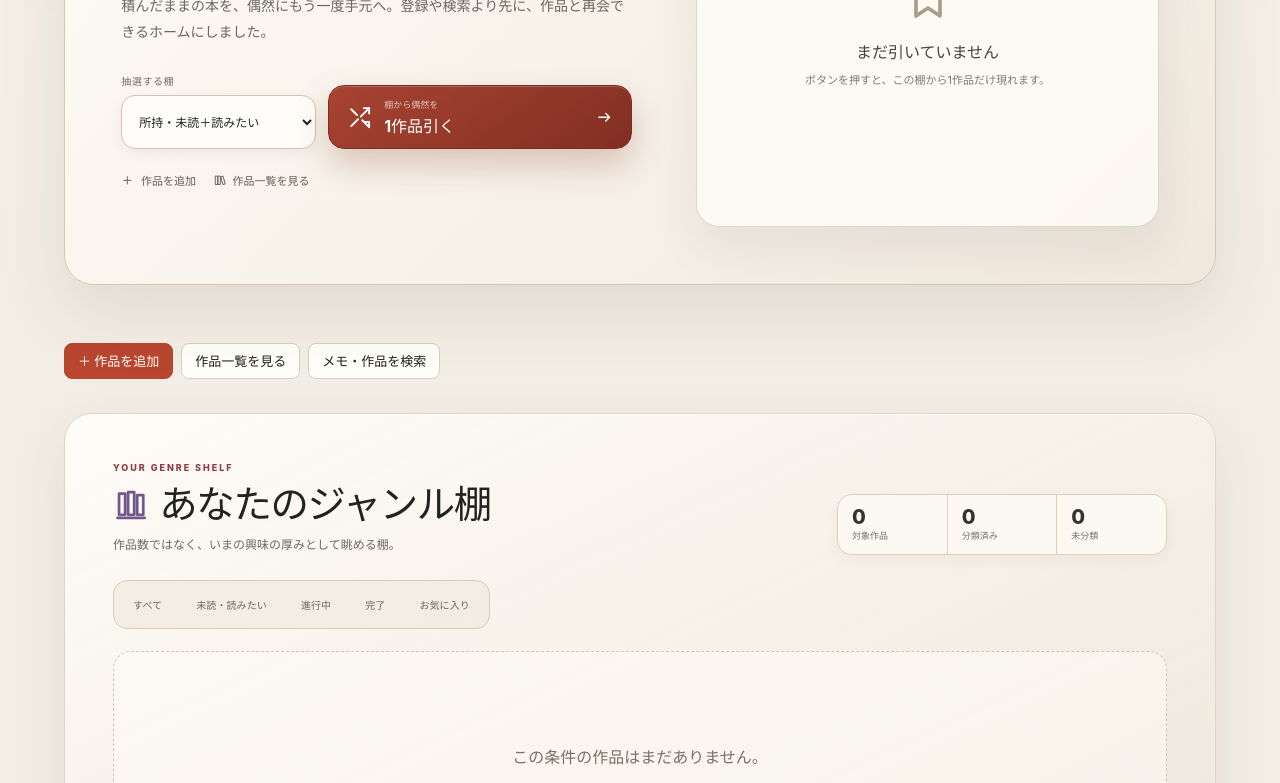
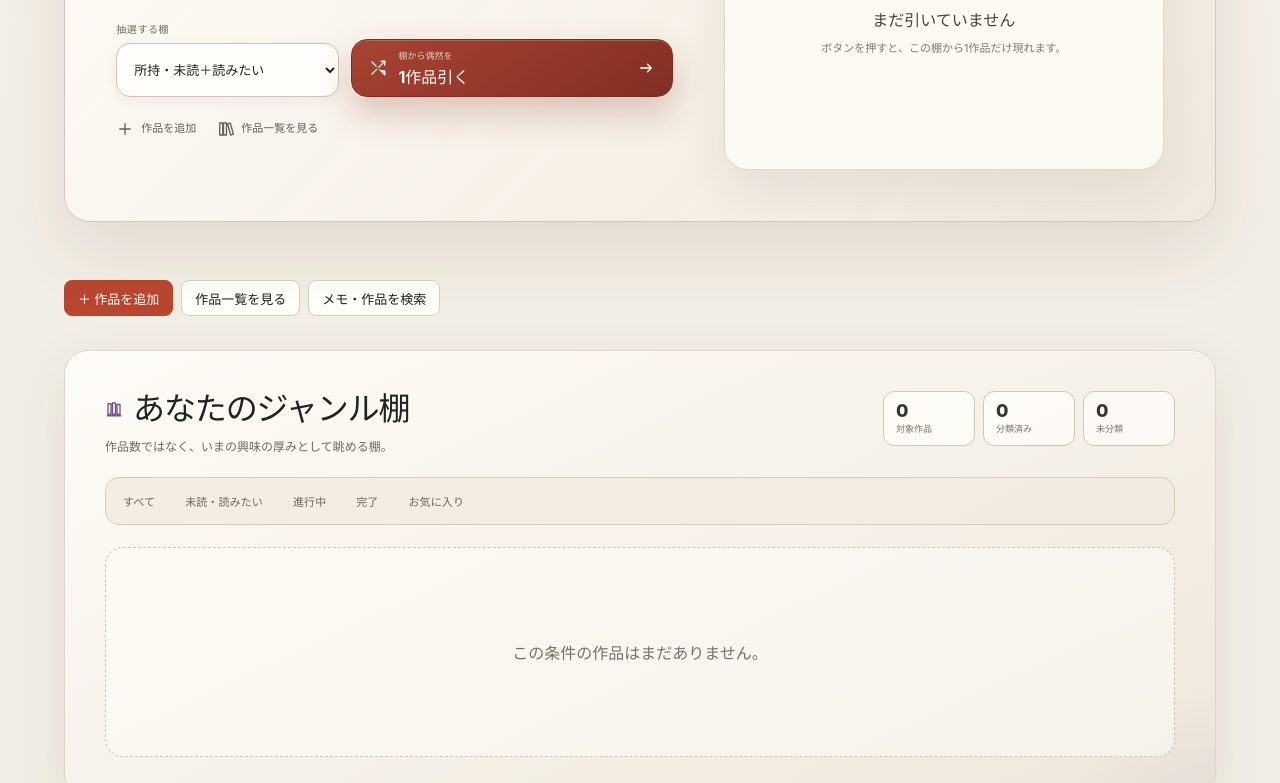
Before and after one commit to silovar-uk/contentslibrary, a website with bundled scripts: page public/index.html in a window 1280 px wide. Shown: the part 328-1111 px from the top of the page. Built offline with nearby package versions, Linux system fonts and the light colour scheme; files whose address does not match are found by name.

Commit message:
新しいプロダクトUIを初期読込する

```diff
--- a/public/index.html
+++ b/public/index.html
@@ -16,6 +16,7 @@
   <link rel="stylesheet" href="/v13-work-tools.css">
   <link rel="stylesheet" href="/v14-editorial.css">
   <link rel="stylesheet" href="/v15-genre-shelf.css">
+  <link rel="stylesheet" href="/v17-product-ui.css">
   <style>
     html.ui-booting body{overflow:hidden}
     html.ui-booting #app,html.ui-booting dialog,html.ui-booting .toast-region{opacity:0!important;pointer-events:none!important}
```
